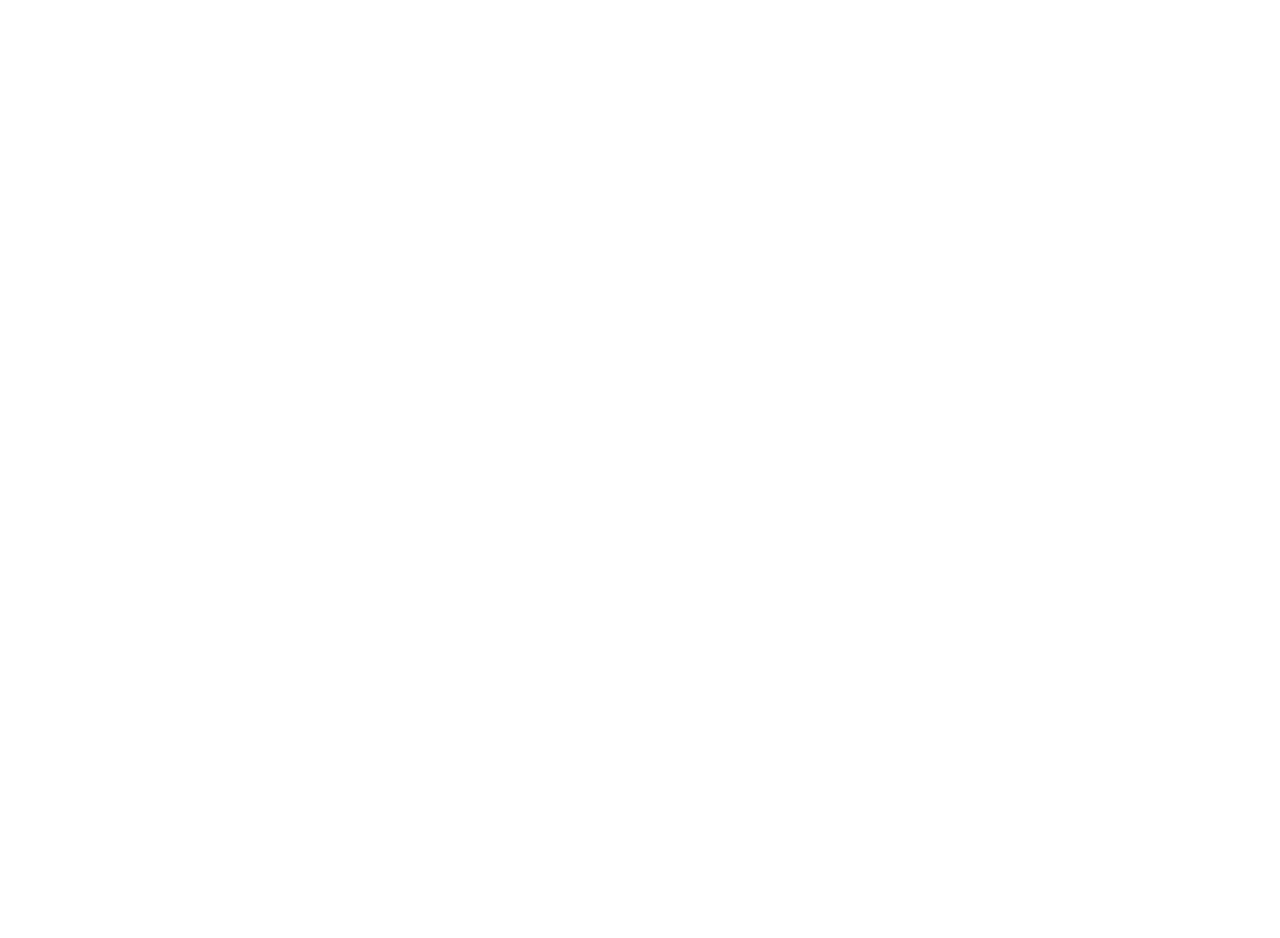
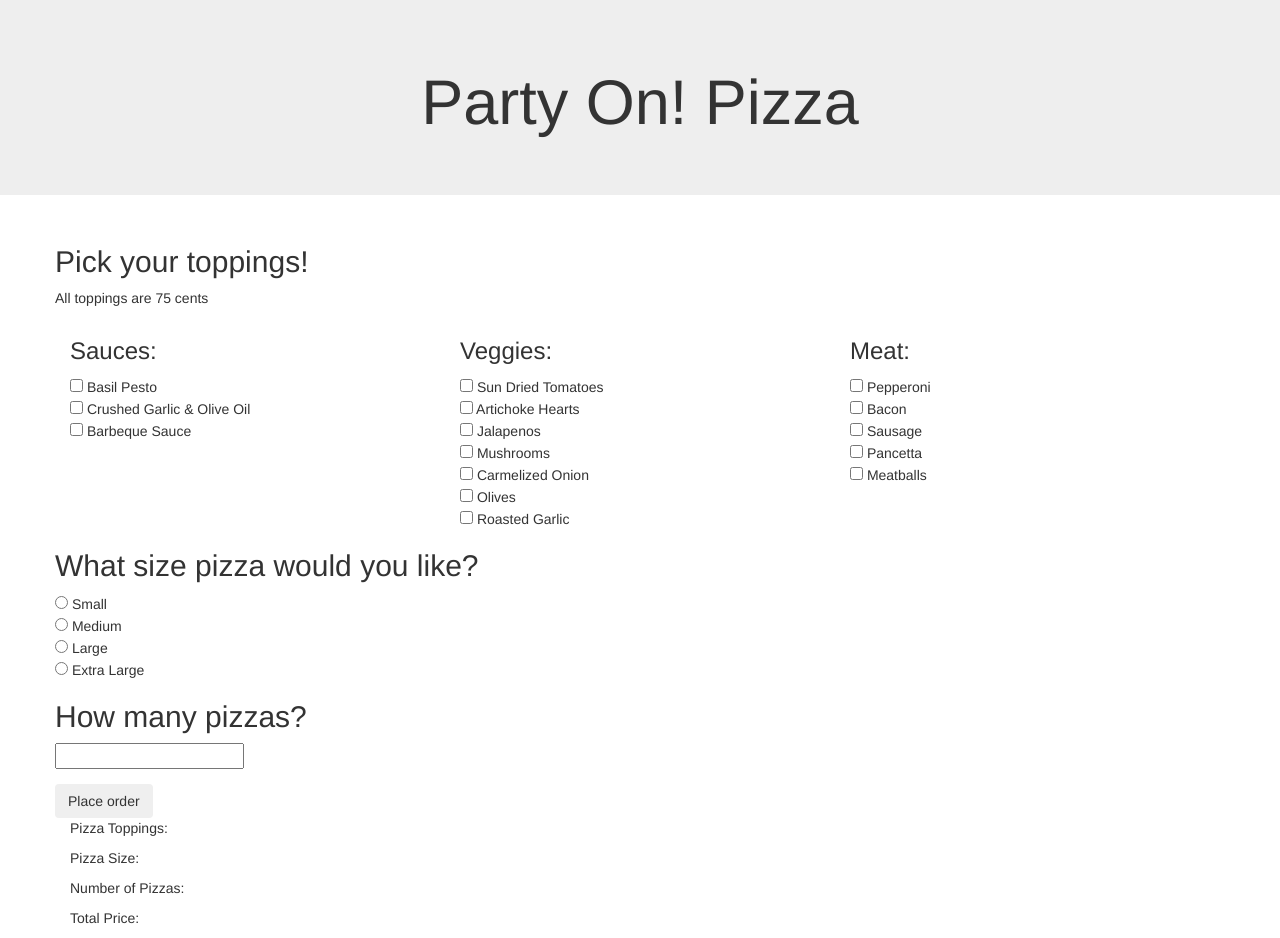
Before and after one commit to Jordan-Meier/pizza-order, a plain HTML site: page index.html in a window 1280 px wide. Before the commit the page ends 800 px from the top, so only its background shows below. Drawn offline with Linux system fonts and the light colour scheme.

Commit message:
add all topping checkboxes, size radios and quantity input to form as well as a 'show order' div to index.html

```diff
--- a/index.html
+++ b/index.html
@@ -8,6 +8,62 @@
     <title>Party On! Pizza</title>
   </head>
   <body>
+    <div class="container-fluid jumbotron text-center">
+      <h1>Party On! Pizza</h1>
+    </div>
+    <div class="container">
+      <form id="pizzas">
+        <div class="row">
+          <h2>Pick your toppings!</h3>
+          <p>All toppings are 75 cents</p>
+          <div class="col-sm-4">
+            <h3>Sauces:</h3>
+            <input type="checkbox" name="toppings" class="toppings" value="pesto"> Basil Pesto<br>
+            <input type="checkbox" name="toppings" class="toppings" value="garlicOil"> Crushed Garlic &amp; Olive Oil<br>
+            <input type="checkbox" name="toppings" class="toppings" value="BBQ"> Barbeque Sauce<br>
+          </div>
+          <div class="col-sm-4">
+            <h3>Veggies:</h3>
+            <input type="checkbox" name="toppings" class="toppings" value="sunDrieds"> Sun Dried Tomatoes<br>
+            <input type="checkbox" name="toppings" class="toppings" value="artichoke"> Artichoke Hearts<br>
+            <input type="checkbox" name="toppings" class="toppings" value="jalapenos"> Jalapenos<br>
+            <input type="checkbox" name="toppings" class="toppings" value="mushrooms"> Mushrooms<br>
+            <input type="checkbox" name="toppings" class="toppings" value="onion"> Carmelized Onion<br>
+            <input type="checkbox" name="toppings" class="toppings" value="olives"> Olives<br>
+            <input type="checkbox" name="toppings" class="toppings" value="garlic"> Roasted Garlic<br>
+          </div>
+          <div class="col-sm-4">
+            <h3>Meat:</h3>
+            <input type="checkbox" name="toppings" class="toppings" value="pepperoni"> Pepperoni<br>
+            <input type="checkbox" name="toppings" class="toppings" value="bacon"> Bacon<br>
+            <input type="checkbox" name="toppings" class="toppings" value="sausage"> Sausage<br>
+            <input type="checkbox" name="toppings" class="toppings" value="pancetta"> Pancetta<br>
+            <input type="checkbox" name="toppings" class="toppings" value="meatballs"> Meatballs<br>
+          </div>
+        </div>
+        <div class="row">
+         <h2>What size pizza would you like?</h2>
+         <div class="form-group">
+           <input type="radio" name="size" class="size" value="small"> Small<br>
+           <input type="radio" name="size" class="size" value="medium"> Medium<br>
+           <input type="radio" name="size" class="size" value="large"> Large<br>
+           <input type="radio" name="size" class="size" value="extraLarge"> Extra Large<br>
+         </div>
+         <h2>How many pizzas?</h2>
+          <div class="form-group">
+            <input type=number name="pizza_quantity" id="pizza_quantity">
+          </div>
+
+          <button type="submit" class="btn">Place order</button>
+
+      </form>
+    </div>
+    <div id="show-order">
+      <p>Pizza Toppings: <span class="pizza-toppings"></span></p>
+      <p>Pizza Size: <span class="pizza-size"></span></p>
+      <p>Number of Pizzas: <span class="pizza-number"></span></p>
+      <p>Total Price: <span class="pizza-price"></span></p>
+    </div>
 
   </body>
 </html>
```
